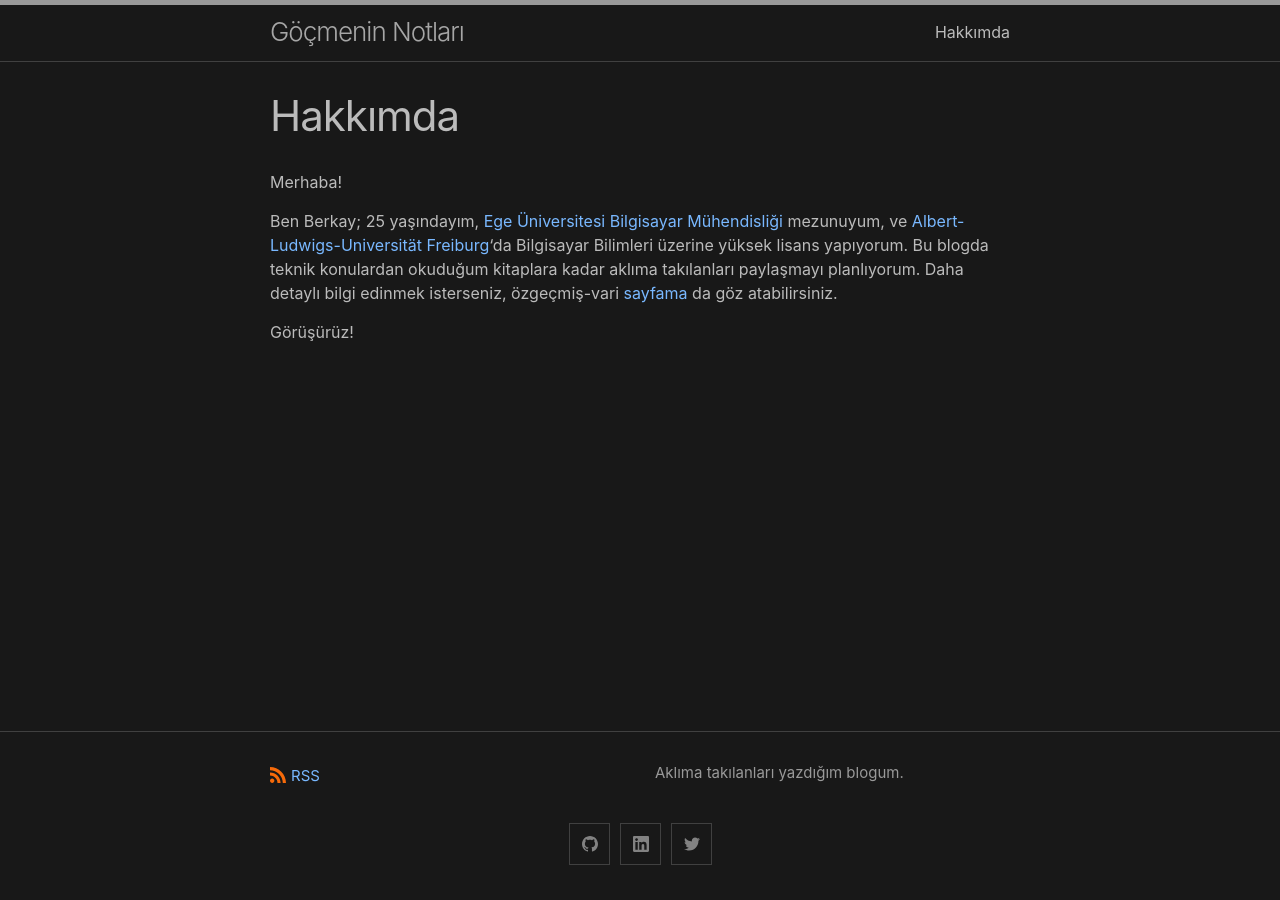
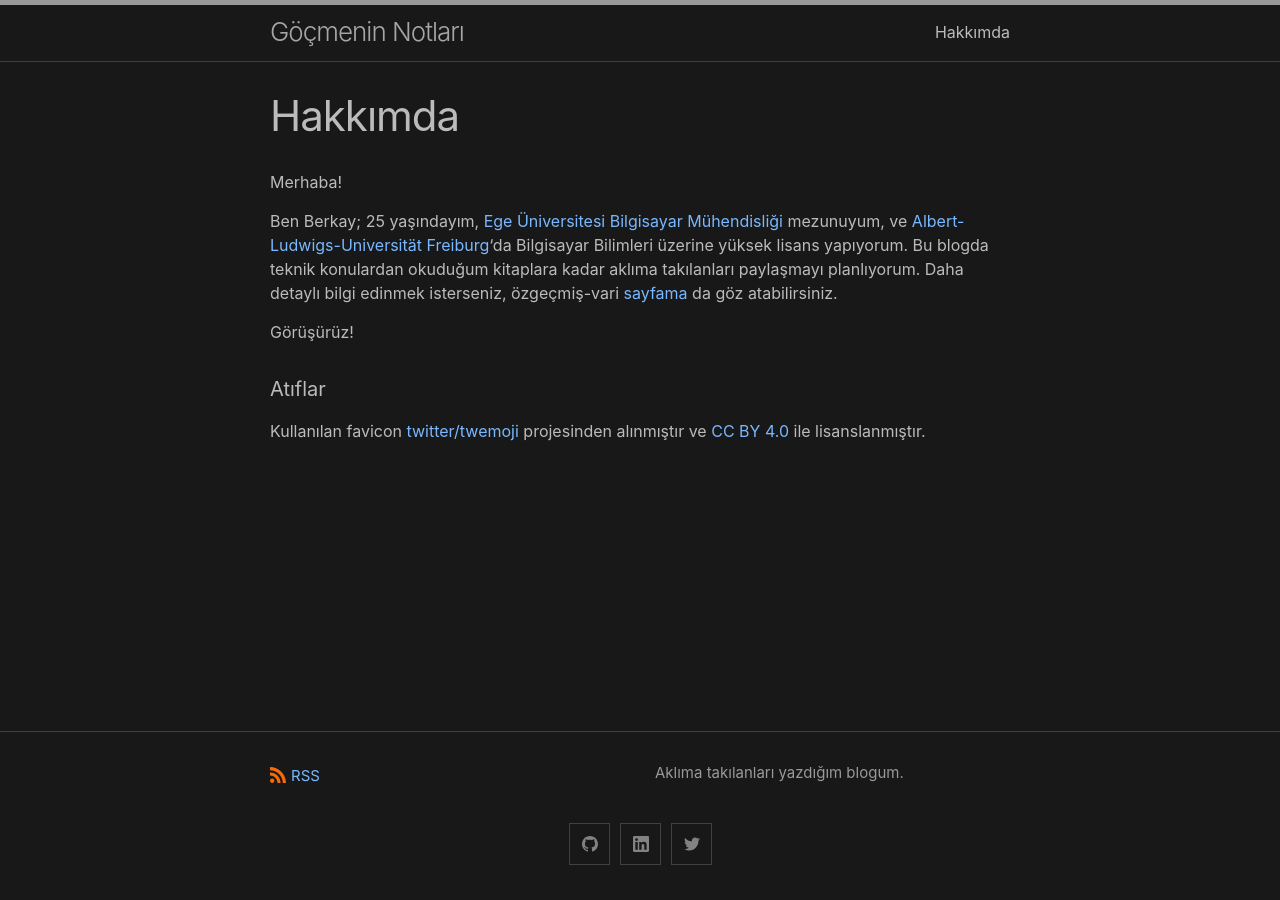
Before and after one commit to berkaycagir/berkaycagir.github.io, a Jekyll site: the page built from hakkimda.md, in a window 1280 px wide. Built offline with Jekyll 4.4.1, drawn with Linux system fonts in a browser that asks for light colours.

Commit message:
Fix some favicons and add credit

```diff
--- a/favicons/browserconfig.xml
+++ b/favicons/browserconfig.xml
@@ -2,7 +2,7 @@
 <browserconfig>
     <msapplication>
         <tile>
-            <square150x150logo src="/mstile-150x150.png"/>
+            <square150x150logo src="/favicons/mstile-150x150.png"/>
             <TileColor>#da532c</TileColor>
         </tile>
     </msapplication>
--- a/hakkimda.md
+++ b/hakkimda.md
@@ -9,6 +9,11 @@ Ben Berkay; 25 yaşındayım, [Ege Üniversitesi Bilgisayar Mühendisliği][bilm
 
 Görüşürüz!
 
+#### Atıflar
+Kullanılan favicon [twitter/twemoji][twemoji] projesinden alınmıştır ve [CC BY 4.0][ccby40] ile lisanslanmıştır.
+
 [bilmuh]: https://bilmuh.ege.edu.tr
 [uni-freiburg]: https://www.uni-freiburg.de
 [cagirme]: https://cagir.me
+[twemoji]: https://github.com/twitter/twemoji
+[ccby40]: https://creativecommons.org/licenses/by/4.0/deed.tr
```
Also changed, not shown: favicons/site.webmanifest.
